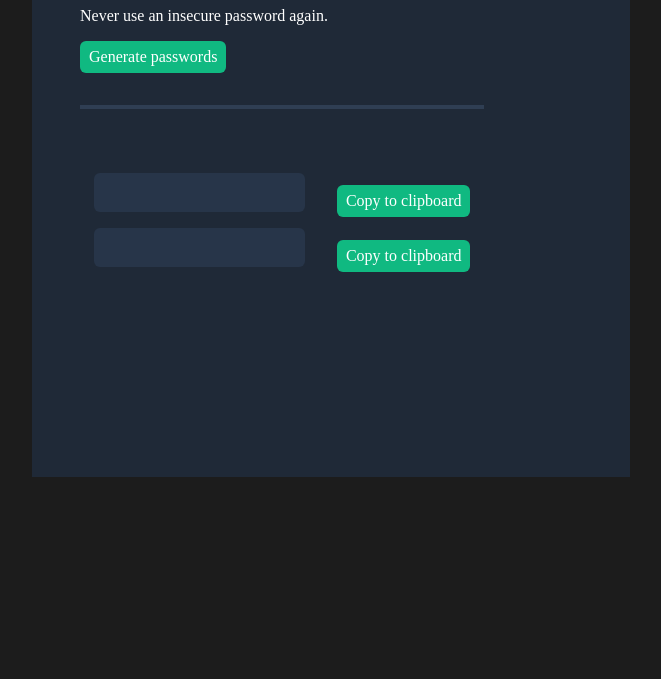
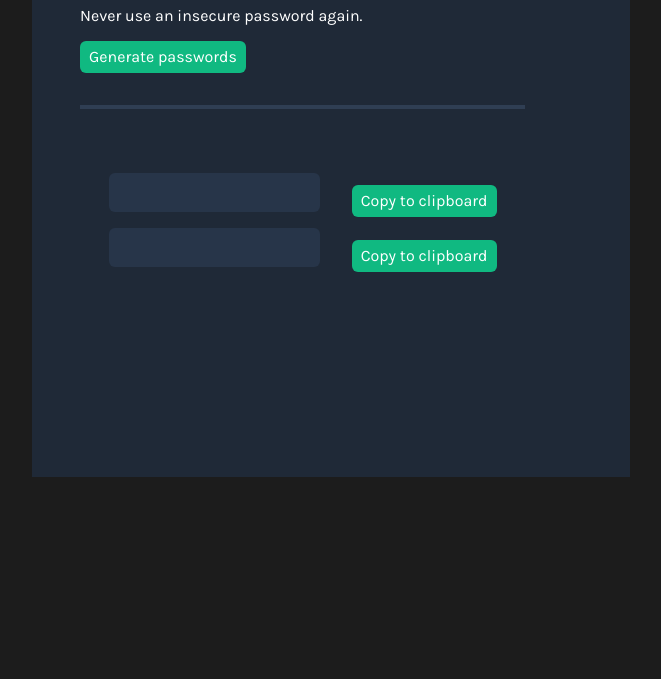
Before and after one commit to FreNior/frenior-passwords, a plain HTML site: page index.html in a window 1280 px wide. Shown: the part 121-800 px from the top of the page, without its empty margins (309-970 px from the left). Drawn offline with nearby package versions, Linux system fonts and the light colour scheme.

Commit message:
fix: correct font loading method for improved performance

```diff
--- a/index.html
+++ b/index.html
@@ -1,7 +1,9 @@
 <html>
     <head><link rel="stylesheet" href="https://cdnjs.cloudflare.com/ajax/libs/normalize/8.0.1/normalize.css">
         <link rel="stylesheet" href="index.css">
-        <link rel="preload" href="https://fonts.google.com/specimen/Karla" type="Karla" crossorigin>
+        <link rel="preconnect" href="https://fonts.googleapis.com">
+<link rel="preconnect" href="https://fonts.gstatic.com" crossorigin>
+<link href="https://fonts.googleapis.com/css2?family=Karla:ital,wght@0,200..800;1,200..800&display=swap" rel="stylesheet">
         <script src="index.js" defer></script>
     </head>
     <body>
```
